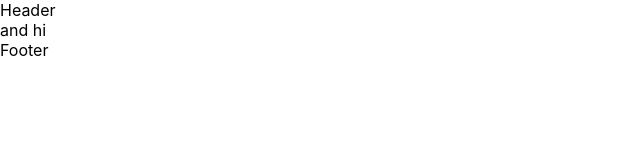
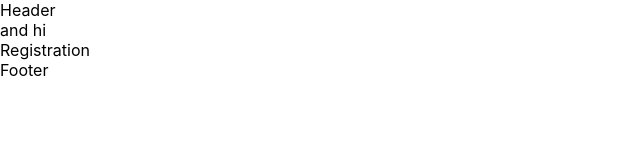
Before and after one commit to arasaa/air_quality, a React (Create React App) app in the folder client/: page /registration in a window 1280 px wide. Shown: the top 160 px of the page, without its empty margins (0-640 px from the left). Built offline with nearby package versions, Linux system fonts and the light colour scheme.

Commit message:
created routes for login and registration

```diff
--- a/client/public/index.html
+++ b/client/public/index.html
@@ -14,7 +14,7 @@
       manifest.json provides metadata used when your web app is installed on a
       user's mobile device or desktop. See https://developers.google.com/web/fundamentals/web-app-manifest/
     -->
-    <link rel="manifest" href="%PUBLIC_URL%/manifest.json" />
+
     <!--
       Notice the use of %PUBLIC_URL% in the tags above.
       It will be replaced with the URL of the `public` folder during the build.
--- a/client/src/App.js
+++ b/client/src/App.js
@@ -5,6 +5,8 @@ import Home from './components/screens/hom/Home';
 import Showing from './components/screens/showingData/Showing';
 import { BrowserRouter, Route, Routes } from 'react-router-dom'
 import Community from './components/screens/community/Community';
+import Login from './components/screens/login.js/Login';
+import Registration from './components/screens/registration/Registration';
 
 
 function App() {
@@ -16,6 +18,8 @@ function App() {
       <Route path="/" element={<Home />} exact />
       <Route path="/showing" element={<Showing />} />
       <Route path="/communty" element={<Community />} />
+      <Route path="/login" element={<Login />} />
+      <Route path="/registration" element={<Registration />} />
     </Routes>
     </main>
    <Footer />
--- /dev/null
+++ b/client/src/components/screens/login.js/Login.js
@@ -0,0 +1,9 @@
+import React from 'react'
+
+function Login() {
+  return (
+    <div>Login</div>
+  )
+}
+
+export default Login
--- /dev/null
+++ b/client/src/components/screens/registration/Registration.js
@@ -0,0 +1,9 @@
+import React from 'react'
+
+const Registration = () => {
+  return (
+    <div>Registration</div>
+  )
+}
+
+export default Registration
```
Also changed, not shown: client/src/components/screens/community/communtity.css (added), client/src/components/screens/hom/home.css (added), client/src/components/screens/login.js/login.css (added), client/src/components/screens/registration/registration.css (added), client/src/components/screens/showingData/showing.css (added).
